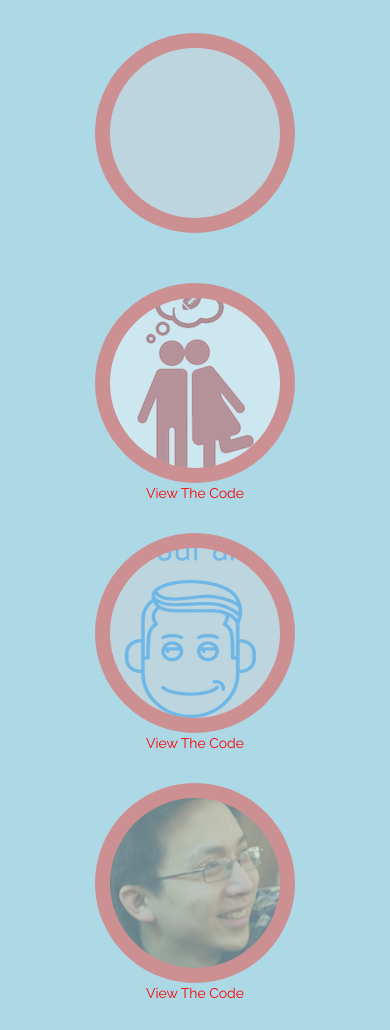
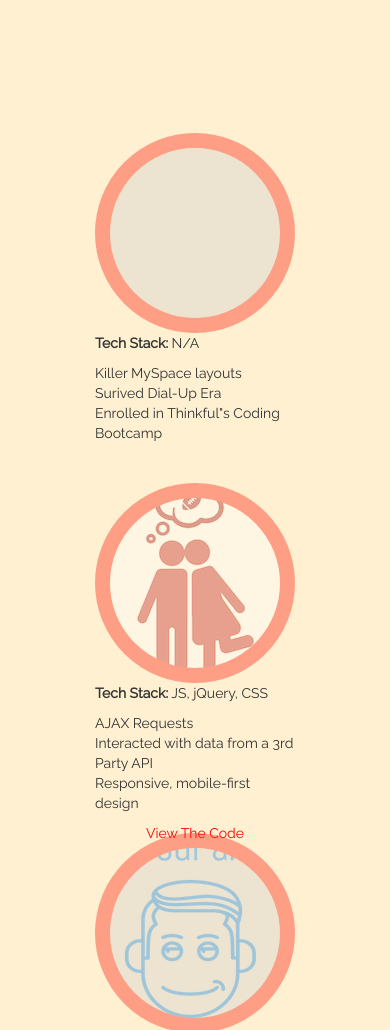
Before and after one commit to DefinitionOfDunne/Online-Portfolio-2016, a website: page index.html in a window 390 px wide. Shown: the part 633-1663 px from the top of the page. Drawn offline with nearby package versions, Linux system fonts and the light colour scheme.

Commit message:
Fixes #4
still need to improve design but implemented the solution

```diff
--- a/index.html
+++ b/index.html
@@ -3,8 +3,8 @@
 
 <head>
     <meta charset="UTF-8">
+    <meta name="viewport" content="width=device-width, initial-scale=1">
     <title>Dylan A. Dunne</title>
-    <meta name="viewport" content="width=device-width, initial-scale=1, shrink-to-fit=no">
     <link rel="stylesheet" href="https://cdnjs.cloudflare.com/ajax/libs/meyer-reset/2.0/reset.min.css">
     <link rel="stylesheet" href="https://cdnjs.cloudflare.com/ajax/libs/animate.css/3.5.2/animate.min.css">
     <link rel="stylesheet" href="https://maxcdn.bootstrapcdn.com/bootstrap/4.0.0-alpha.4/css/bootstrap.min.css">
@@ -44,6 +44,7 @@
             <h1>From Noob To Now: A Story Told In Code</h1>
             <div class="circle-wrapper">
                 <div class="content-circle popover-left" id="project-zero" data-placement="left">
+                </div>
                 <div class="myPopoverContentContainer">
                     <div id="popoverContentFirst">
                         <p><strong>Tech Stack:</strong> N/A</p>
@@ -55,10 +56,11 @@
                     </div>
                 </div>
             </div>
-            </div>
             <div class="circle-wrapper">
                 <a href="http://definitionofdunne.github.io/romance-with-russ" target="blank">
                     <div class="content-circle popover-right" id="project-one" data-placement="right">
+                    </div>
+                </a>
                 <div class="myPopoverContentContainer">
                     <div id="popoverContentSecond">
                         <p><strong>Tech Stack:</strong> JS, jQuery, CSS</p>
@@ -69,8 +71,6 @@
                         </ul>
                     </div>
                 </div>
-                    </div>
-                </a>
                 <div class="project-code-link">
                     <ul>
                         <li><a href="https://github.com/DefinitionOfDunne/romance-with-russ" target="blank">View The Code</a></li>
@@ -80,6 +80,8 @@
             <div class="circle-wrapper">
                 <a href="https://quiet-castle-99620.herokuapp.com/" target="blank">
                     <div class="content-circle popover-left" id="project-two" data-placement="left">
+                    </div>
+                </a>
                 <div class="myPopoverContentContainer">
                     <div id="popoverContentThird">
                         <p><strong>Tech Stack:</strong> NodeJS w/Express, MongoDB, Jade, PassportJS</p>
@@ -91,8 +93,6 @@
                         </ul>
                     </div>
                 </div>
-                    </div>
-                </a>
                 <div class="project-code-link">
                     <ul>
                         <li><a href="https://github.com/DefinitionOfDunne/PodFan" target="blank">View The Code</a></li>
@@ -102,6 +102,8 @@
             <div class="circle-wrapper">
                 <a href="https://evan-lian-music.herokuapp.com" target="blank">
                     <div class="content-circle popover-right" id="project-three" data-placement="right">
+                    </div>
+                </a>
                 <div class="myPopoverContentContainer">
                     <div id="popoverContentFourth">
                         <p><strong>Tech Stack:</strong> React, ReactRouter, MailChimp API</p>
@@ -112,8 +114,6 @@
                         </ul>
                     </div>
                 </div>
-                    </div>
-                </a>
                 <div class="project-code-link">
                     <ul>
                         <li><a href="https://github.com/DefinitionOfDunne/evan-lian-music" target="blank">View The Code</a></li>
@@ -123,6 +123,8 @@
             <div class="circle-wrapper">
                 <a href="https://github.com/DefinitionOfDunne/Universal-React-Blogging-App" target="blank">
                     <div class="content-circle popover-left" id="project-four" data-placement="left">
+                    </div>
+                </a>
                 <div class="myPopoverContentContainer">
                     <div id="popoverContentFifth">
                         <p><strong>Tech Stack:</strong> React, Redux, Express, MongoDB, JSON Web Tokens</p>
@@ -133,8 +135,6 @@
                         </ul>
                     </div>
                 </div>
-                    </div>
-                </a>
                 <div class="project-code-link">
                     <ul>
                         <li><a href="https://github.com/DefinitionOfDunne/Universal-React-Blogging-App" target="blank">View The Code</a></li>
--- a/stylesheets/main.css
+++ b/stylesheets/main.css
@@ -20,7 +20,7 @@ body {
   top: 10rem;
 }
 
-.content-circle > div {
+.myPopoverContentContainer {
   display: none;
 }
 
--- a/stylesheets/mobile.css
+++ b/stylesheets/mobile.css
@@ -1,6 +1,15 @@
-@media only screen and (max-width: 500px) {
+@media only screen and (max-width: 1000px) {
 
-    body {
-        background-color: lightblue;
+    .popover {
+    	display: none !important;
+    }
+    .myPopoverContentContainer{
+    	display: block;
+    }
+    .circle-wrapper{
+    	width: 20rem;
+    	height: 20rem;
+    	display: block;
+    	margin: 15rem auto;
     }
 }
```
Lines whose indentation alone changed are shown as unchanged.
